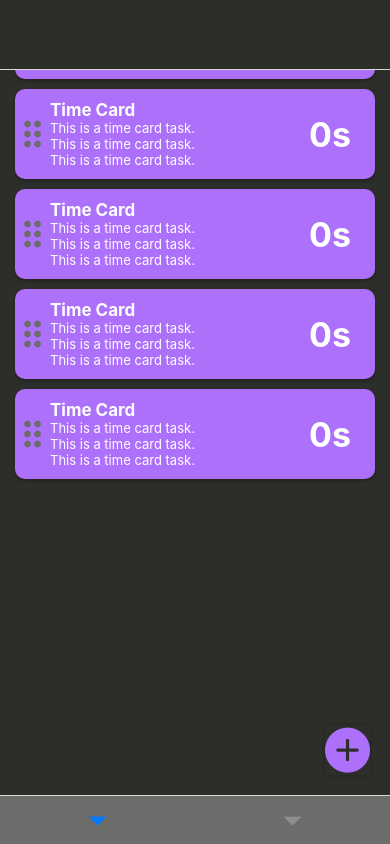
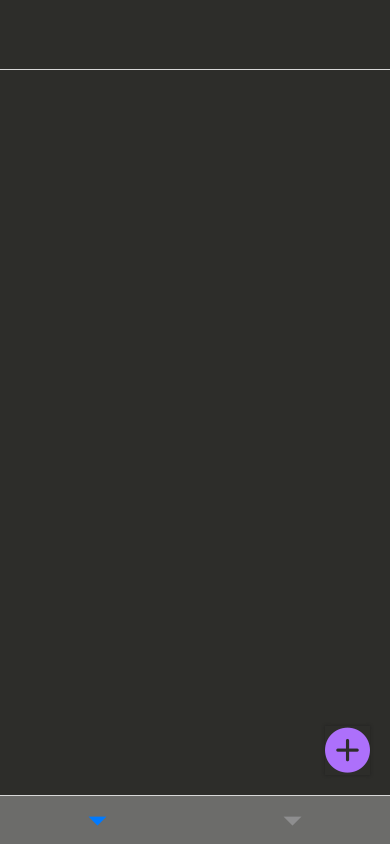
Before and after one commit to efox3987/dh_rn, a React Native app: screen /Home in a window 390 px wide. Built offline with nearby package versions, Linux system fonts and the light colour scheme.

Commit message:
Refactored the modal to its own component

```diff
--- a/src/App.js
+++ b/src/App.js
@@ -5,6 +5,7 @@ import {createBottomTabNavigator} from '@react-navigation/bottom-tabs';
 
 import Home from './screens/Home';
 import Analysis from './screens/Analysis';
+import theme from './style/theme';
 
 const Tab = createBottomTabNavigator();
 
@@ -14,19 +15,15 @@ const App = () => {
       <Tab.Navigator
         screenOptions={{
           title: '',
-
           tabBarStyle: {
-          backgroundColor: '#6C6C6A',
-          color: 'white,'
+            backgroundColor: theme.COLOR_SECONDARY_BACKGROUND,
+            color: 'white,',
           },
           headerStyle: {
             height: 70,
-          backgroundColor: '#2D2D2A',
-
+            backgroundColor: theme.COLOR_PRIMARY_BACKGROUND,
           },
-        headerTitleStyle: {
-
-        },
+          headerTitleStyle: {},
         }}>
         <Tab.Screen name="Home" component={Home} />
         <Tab.Screen name="Analysis" component={Analysis} />
--- /dev/null
+++ b/src/components/NewCardModal.js
@@ -0,0 +1,90 @@
+import React, {useState} from 'react';
+import {
+  Text,
+  View,
+  Modal,
+  TouchableOpacity,
+  TextInput,
+  StyleSheet,
+} from 'react-native';
+
+export default class NewTaskModal extends React.Component {
+  constructor(props) {
+    console.log('constructor');
+    console.log(props);
+    super(props);
+    this.state = {
+      modalVisible: this.props.visible,
+    };
+  }
+
+  setModalVisible(visible) {
+    this.setState({modalVisible: visible});
+  }
+
+  closeModal() {
+    this.props.onClose();
+  }
+
+  componentDidUpdate(props) {
+    console.log('in didUpdate');
+    console.log(props);
+    console.log(this.props);
+    if (props.visible !== this.props.visible) {
+      console.log('update modal');
+      this.setModalVisible(this.props.visible);
+    }
+  }
+
+  render() {
+    return (
+      <View style={styles.centeredView}>
+        <Modal
+          style={styles.modalView}
+          animationType="slide"
+          transparent={true}
+          visible={this.state.modalVisible}
+          onRequestClose={() => {
+            this.setModalVisible(!this.state.modalVisible);
+          }}>
+          <View style={styles.centeredView}>
+            {/*Cause modals are whack, this is the one whos style dictates how the modal will actually appear*/}
+            <View style={styles.modalView}>
+              <TouchableOpacity
+                style={styles.button}
+                onPress={() => this.closeModal(false)}>
+                <Text>Close</Text>
+              </TouchableOpacity>
+            </View>
+          </View>
+        </Modal>
+      </View>
+    );
+  }
+}
+
+const styles = StyleSheet.create({
+  modalView: {
+    margin: 20,
+    backgroundColor: 'white',
+    padding: 35,
+    alignItems: 'center',
+    shadowOffset: {
+      width: 0,
+      height: 2,
+    },
+    shadowOpacity: 0.25,
+    shadowRadius: 4,
+    borderRadius: 5,
+    elevation: 5,
+  },
+  centeredView: {
+    flex: 1,
+    justifyContent: 'center',
+    alignItems: 'center',
+  },
+  button: {
+    color: 'black',
+    borderRadius: 5,
+  },
+});
--- a/src/screens/Home.js
+++ b/src/screens/Home.js
@@ -10,47 +10,54 @@ import {
 } from 'react-native';
 import {TimeCard} from '../components/TimeCard/TimeCard';
 import Icon from 'react-native-vector-icons/AntDesign';
+import NewTaskModal from '../components/NewCardModal';
 
 class Home extends React.Component {
   constructor(props) {
     super(props);
     this.state = {
       //reverse sort this motherjamma?
-      activities: [],
+      timeCards: [],
       showTaskModal: false,
     };
   }
 
   // For the new time card form.
-  newTaskModal = () => {
-    return (
-      <View style={styles.centeredView}>
-        <Modal
-          style={styles.modalView}
-          animationType="slide"
-          transparent={true}
-          visible={this.state.showTaskModal}
-          onRequestClose={() => {
-            this.setState({showTaskModal: !this.state.showTaskModal});
-          }}>
-          <View style={styles.centeredView}>
-            {/*Cause modals are whack, this is the one whos style dictates how the modal will actually appear*/}
-            <View style={styles.modalView}>
-              <TouchableOpacity
-                style={styles.button}
-                onPress={() => this.setModalVisible(false)}>
-                <Text>Close</Text>
-              </TouchableOpacity>
-            </View>
-          </View>
-        </Modal>
-      </View>
-    );
+  // newTaskModal = () => {
+  //   return (
+  //     <View style={styles.centeredView}>
+  //       <Modal
+  //         style={styles.modalView}
+  //         animationType="slide"
+  //         transparent={true}
+  //         visible={this.state.showTaskModal}
+  //         onRequestClose={() => {
+  //           this.setState({showTaskModal: !this.state.showTaskModal});
+  //         }}>
+  //         <View style={styles.centeredView}>
+  //           {/*Cause modals are whack, this is the one whos style dictates how the modal will actually appear*/}
+  //           <View style={styles.modalView}>
+  //             <TouchableOpacity
+  //               style={styles.button}
+  //               onPress={() => this.setModalVisible(false)}>
+  //               <Text>Close</Text>
+  //             </TouchableOpacity>
+  //           </View>
+  //         </View>
+  //       </Modal>
+  //     </View>
+  //   );
+  // };
+
+  addTask = () => {
+    console.log('called addTask');
+    this.setState({showTaskModal: true});
+    console.log(this.state.showTaskModal);
+    //this.setState.activities.push();
   };
 
-  addTask = () => {
-    this.setState({showTaskModal: true});
-    //this.setState.activities.push();
+  onCloseModal = visible => {
+    this.setState({showTaskModal: false});
   };
 
   setModalVisible = visible => {
@@ -68,14 +75,12 @@ class Home extends React.Component {
             onContentSizeChange={() =>
               this.scrollView.scrollToEnd({animated: true})
             }>
-            <TimeCard />
-            <TimeCard />
-            <TimeCard />
-            <TimeCard />
-
-            <TimeCard />
+            {this.state.timeCards}
           </ScrollView>
-          {this.newTaskModal()}
+          <NewTaskModal
+            visible={this.state.showTaskModal}
+            onClose={this.onCloseModal}
+          />
         </View>
         <View style={styles.preview}>
           <View style={styles.plusView}>
```
Lines whose indentation alone changed are shown as unchanged.
